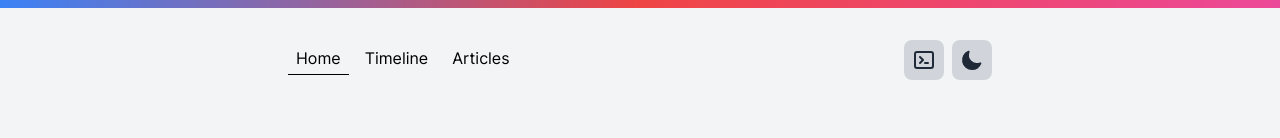
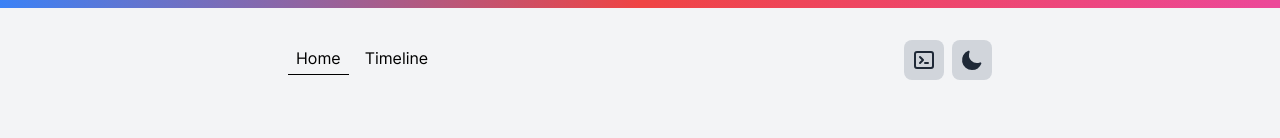
Before and after one commit to Seifbarouni/seifbarouni.live, a Next.js app: page / in a window 1280 px wide. Shown: the top 138 px of the page. Built offline with nearby package versions, Linux system fonts and the light colour scheme; what tailwindcss-no-scrollbar would draw is missing.

Commit message:
deleted articles path

```diff
--- a/components/shared/Layout.tsx
+++ b/components/shared/Layout.tsx
@@ -40,16 +40,6 @@ const Layout: React.FC<LayoutProps> = ({ children, selected }) => {
               } cursor-pointer px-2`}
             >
               Timeline
-            </div>
-          </Link>
-          <Link href="/articles">
-            <div
-              className={`${
-                selected === 'articles' &&
-                'border-b  dark:border-white border-black pb-1'
-              } cursor-pointer px-2`}
-            >
-              Articles
             </div>
           </Link>
         </div>
--- a/pages/articles.tsx
+++ /dev/null
@@ -1,16 +0,0 @@
-import Layout from '../components/shared/Layout'
-
-interface articlesProps {}
-
-const articles: React.FC<articlesProps> = ({}) => {
-  return (
-    <Layout selected="articles">
-      <div className="flex flex-col  xl:px-72 md:px-16 justify-center">
-        <h1 className="text-3xl md:text-5xl dark:text-white text-black font-bold pt-6 pb-96">
-          No articles a the moment.
-        </h1>
-      </div>
-    </Layout>
-  )
-}
-export default articles
```
